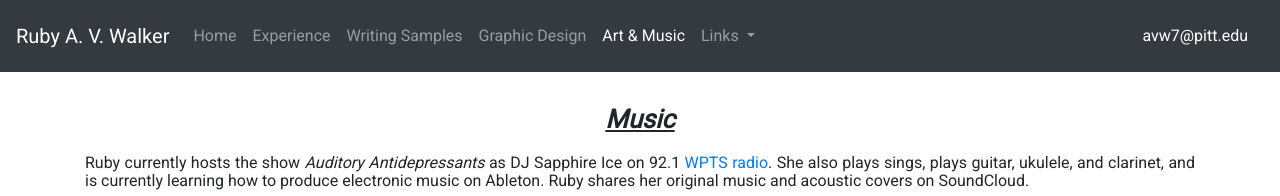
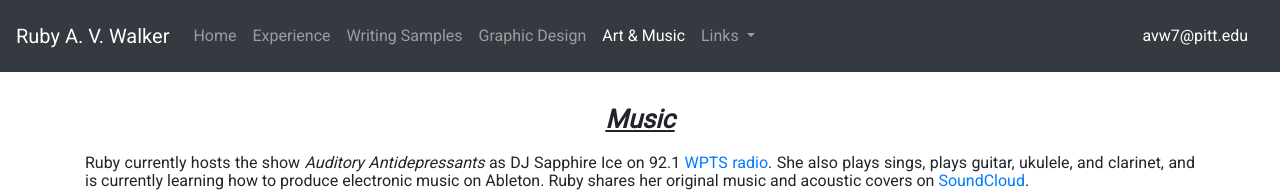
Before and after one commit to ruby-walker/ruby-walker.github.io, a plain HTML site: page music.html in a window 1280 px wide. Shown: the top 196 px of the page. Drawn offline with nearby package versions, Linux system fonts and the light colour scheme; grey boxes are pictures that could not be loaded.

Commit message:
Update music.html

```diff
--- a/music.html
+++ b/music.html
@@ -58,7 +58,7 @@
   <div class="container">
 
     <u><i><h3 style="font-size: 1.6em; margin-top: 1.5em; margin-bottom: 1em">Music</i></h3></u>
-<p style=" font-size:1em; margin-bottom: .5em">Ruby currently hosts the show <i>Auditory Antidepressants</i> as DJ Sapphire Ice on 92.1 <a href="https://wptsradio.org/">WPTS radio</a>. She also plays sings, plays guitar, ukulele, and clarinet, and is currently learning how to produce electronic music on Ableton. Ruby shares her original music and acoustic covers on SoundCloud.</p>
+<p style=" font-size:1em; margin-bottom: .5em">Ruby currently hosts the show <i>Auditory Antidepressants</i> as DJ Sapphire Ice on 92.1 <a href="https://wptsradio.org/">WPTS radio</a>. She also plays sings, plays guitar, ukulele, and clarinet, and is currently learning how to produce electronic music on Ableton. Ruby shares her original music and acoustic covers on <a href="https://soundcloud.com/rubysapphirecooper">SoundCloud</a>.</p>
 <iframe width="100%" height="350" scrolling="no" frameborder="no" allow="autoplay" src="https://w.soundcloud.com/player/?url=https%3A//api.soundcloud.com/users/593681859&color=%23ff5500&auto_play=false&hide_related=false&show_comments=true&show_user=true&show_reposts=false&show_teaser=true"></iframe>
 
 <u><i><h3 style="font-size: 1.6em; margin-top: 1.5em; margin-bottom: 1em">Painting</i></h3></u>
```
